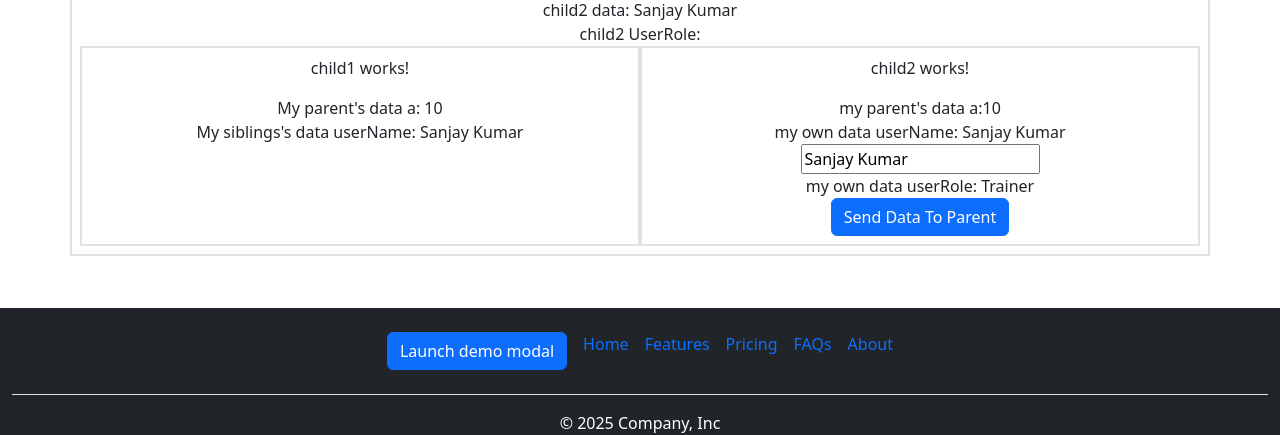
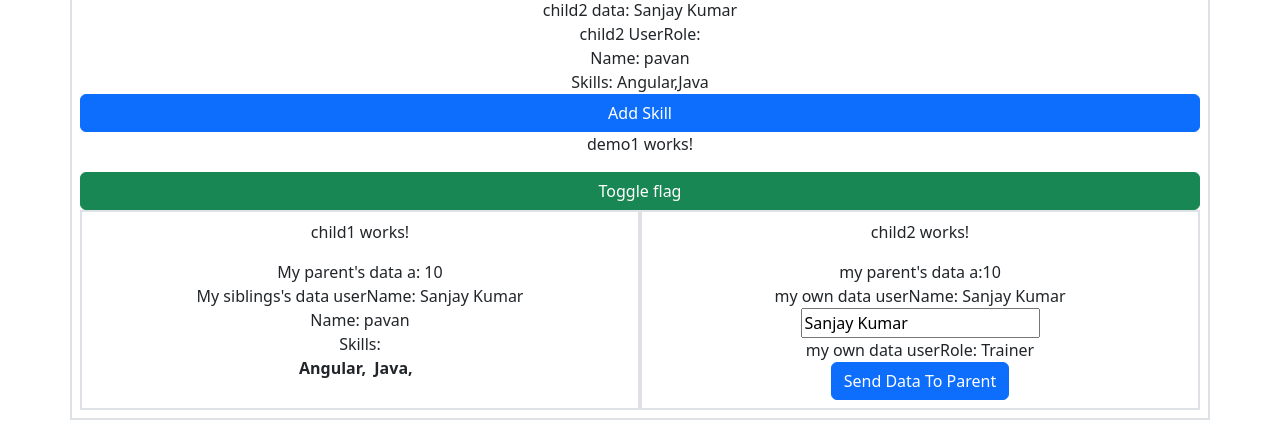
Before and after one commit to sanjaysamantra1/Eureka_29_january_2026, an Angular app in the folder angular/angular_project_1/: page / in a window 1280 px wide. Shown: the part 1742-2177 px from the top of the page. Built offline with nearby package versions, Linux system fonts and the light colour scheme.

Commit message:
lifecycle

```diff
--- a/angular/angular_project_1/src/app/components/child1/child1.html
+++ b/angular/angular_project_1/src/app/components/child1/child1.html
@@ -1,3 +1,8 @@
 <p>child1 works!</p>
 <div>My parent's data a: {{a}}</div>
 <div>My siblings's data userName: {{userName}}</div>
+<div>Name: {{user.name}}</div>
+<div>Skills:</div>
+@for (skill of user.skills; track $index) {
+  <b>{{skill}}, &nbsp;</b>
+}
--- a/angular/angular_project_1/src/app/components/child1/child1.ts
+++ b/angular/angular_project_1/src/app/components/child1/child1.ts
@@ -5,11 +5,12 @@ import { Component } from '@angular/core';
   imports: [],
   templateUrl: './child1.html',
   styleUrl: './child1.css',
-  inputs:['a','userName']
+  inputs:['a','userName','user']
 })
 export class Child1 {
   a: any;
   userName: any;
+  user:any;
 
   constructor() {
     console.log("Child-1 constructor")
@@ -20,9 +21,10 @@ export class Child1 {
   ngOnInit() {
     console.log('Child-1 ngOnInit');
   }
-  // ngDoCheck() {
-  //   console.log('Child-1 ngDoCheck');
-  // }
+  ngDoCheck() {
+    console.log('Child-1 ngDoCheck');
+    console.log(this.user)
+  }
   // ngAfterContentInit() {
   //   console.log('Child-1 ngAfterContentInit');
   // }
--- /dev/null
+++ b/angular/angular_project_1/src/app/components/demo1/demo1.html
@@ -0,0 +1 @@
+<p>demo1 works!</p>
--- /dev/null
+++ b/angular/angular_project_1/src/app/components/demo1/demo1.ts
@@ -0,0 +1,24 @@
+import { Component } from '@angular/core';
+
+@Component({
+  selector: 'app-demo1',
+  imports: [],
+  templateUrl: './demo1.html',
+  styleUrl: './demo1.css',
+})
+export class Demo1 {
+  intervalId: number;
+
+  constructor() {
+    this.intervalId = setInterval(() => {
+      console.log('I am setInterval from demo-1')
+    }, 1000)
+  }
+  ngOnInit() {
+    console.log('Demo-1 ngOnInit')
+  }
+  ngOnDestroy() {
+    console.log('Demo-1 ngOnDestroy');
+    clearInterval(this.intervalId);
+  }
+}
--- /dev/null
+++ b/angular/angular_project_1/src/app/components/demo2/demo2.html
@@ -0,0 +1 @@
+<p>demo2 works!</p>
--- /dev/null
+++ b/angular/angular_project_1/src/app/components/demo2/demo2.ts
@@ -0,0 +1,16 @@
+import { Component } from '@angular/core';
+
+@Component({
+  selector: 'app-demo2',
+  imports: [],
+  templateUrl: './demo2.html',
+  styleUrl: './demo2.css',
+})
+export class Demo2 {
+  ngOnInit() {
+    console.log('Demo-2 ngOnInit')
+  }
+  ngOnDestroy() {
+    console.log('Demo-2 ngOnDestroy')
+  }
+}
--- a/angular/angular_project_1/src/app/components/parent/parent.html
+++ b/angular/angular_project_1/src/app/components/parent/parent.html
@@ -1,11 +1,22 @@
 <div class="row border border-2 text-center p-2">
   <div>This is Parent Component</div>
-  <div>My own data a: {{a}} <input type="number" [(ngModel)]="a"></div>
+  <div>My own data a: {{a}} <input type="number" [(ngModel)]="a" #myInputBox></div>
   <div>child2 data: {{child2.userName}}</div>
   <div>child2 UserRole: {{parentUserRole}}</div>
+  <div>Name: {{user.name}}</div>
+  <div>Skills: {{user.skills}}</div>
+  <button class="btn btn-primary" (click)="user.skills.push('SQL')">Add Skill</button>
+
+  @if(flag){
+    <app-demo1></app-demo1>
+  }@else {
+    <app-demo2></app-demo2>
+  }
+
+  <button class="btn btn-success" (click)="flag=!flag">Toggle flag</button>
 
   <div class="col-sm-6 border border-2 p-2">
-    <app-child1 [a]="a" [userName]="child2.userName"></app-child1>
+    <app-child1 [a]="a" [userName]="child2.userName" [user]="user"></app-child1>
   </div>
   <div class="col-sm-6 border border-2 p-2">
     <app-child2 [a]="a" #child2 (eventEmitterObj)="receiveData($event)"></app-child2>
--- a/angular/angular_project_1/src/app/components/parent/parent.ts
+++ b/angular/angular_project_1/src/app/components/parent/parent.ts
@@ -1,40 +1,52 @@
-import { Component, OnChanges } from '@angular/core';
+import { Component, OnChanges, ViewChild } from '@angular/core';
 import { Child1 } from '../child1/child1';
 import { Child2 } from '../child2/child2';
 import { HttpClient } from '@angular/common/http';
 import { FormsModule } from '@angular/forms';
+import { Demo1 } from '../demo1/demo1';
+import { Demo2 } from '../demo2/demo2';
 
 @Component({
   selector: 'app-parent',
   imports: [
     FormsModule,
     Child1,
-    Child2
+    Child2,
+    Demo1,
+    Demo2
   ],
   templateUrl: './parent.html',
   styleUrl: './parent.css',
 })
-export class Parent implements OnChanges {
+export class Parent  {
   a: number;
   num: number;
   // httpClient = new HttpClient();   // though it's valid , its not recomended
+  flag = true;
 
   parentUserRole = ''
   receiveData(userRole: string) {
     this.parentUserRole = userRole;
   }
 
+  user = {
+    name: 'pavan',
+    skills: ['Angular', 'Java']
+  }
+  @ViewChild('myInputBox') myInputBox: any;
+
   constructor(private httpClient: HttpClient) { // Dependency Injection
     console.log("Parent constructor");
     this.a = 10;
     this.num = 0;
+    console.log(this.myInputBox)
   }
-  ngOnChanges() {
-    console.log('Parent ngOnChanges');
-  }
-  ngOnInit() {
-    console.log('Parent ngOnInit');
-  }
+  // ngOnChanges() {
+  //   console.log('Parent ngOnChanges');
+  // }
+  // ngOnInit() {
+  //   console.log('Parent ngOnInit');
+  // }
   // ngDoCheck() {
   //   console.log('Parent ngDoCheck');
   // }
@@ -46,6 +58,9 @@ export class Parent implements OnChanges {
   // }
   // ngAfterViewInit() {
   //   console.log('Parent ngAfterViewInit');
+  //   console.log(this.myInputBox)
+  //   this.myInputBox.nativeElement.focus();
+  //   this.myInputBox.nativeElement.style.backgroundColor = 'red';
   // }
   // ngAfterViewChecked() {
   //   console.log('Parent ngAfterViewChecked');
```
Also changed, not shown: angular/angular_project_1/src/app/components/demo1/demo1.css (added), angular/angular_project_1/src/app/components/demo2/demo2.css (added), 2 other files (tests, documents, lock files or other folders).
